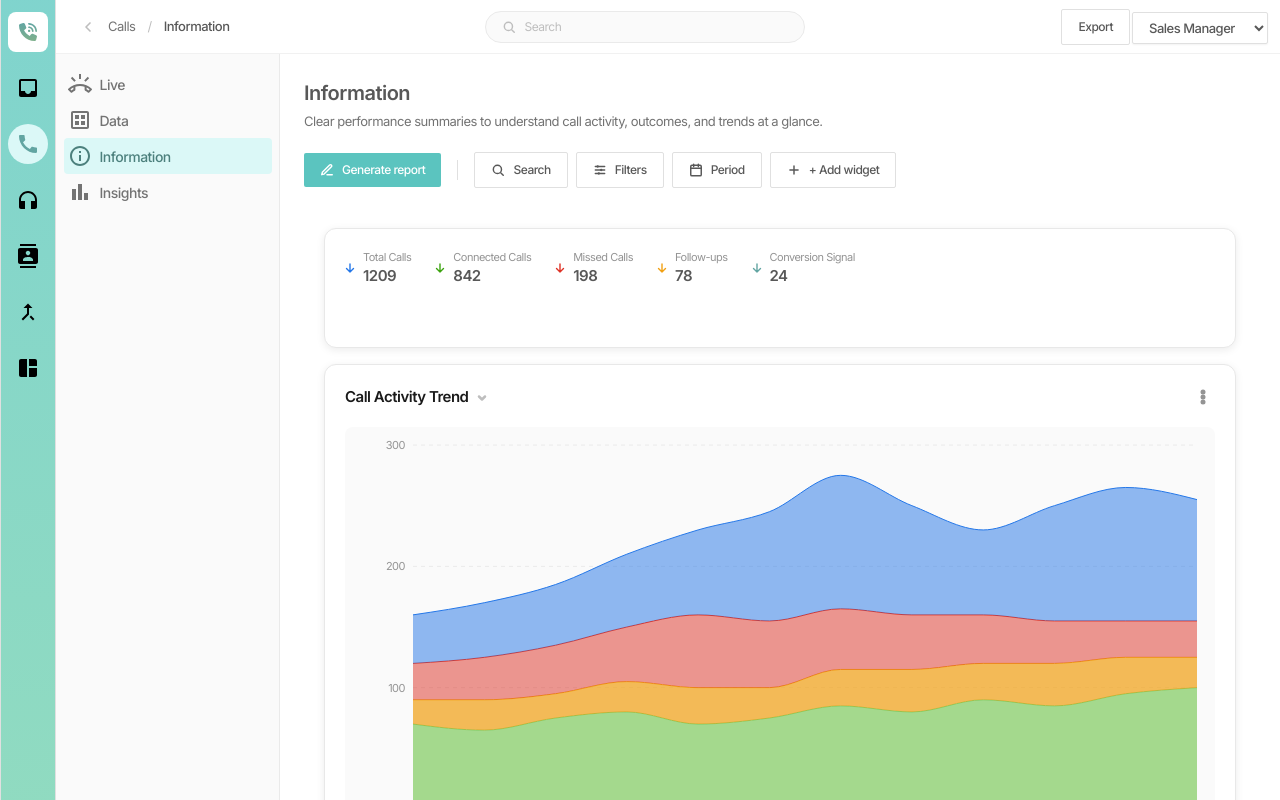
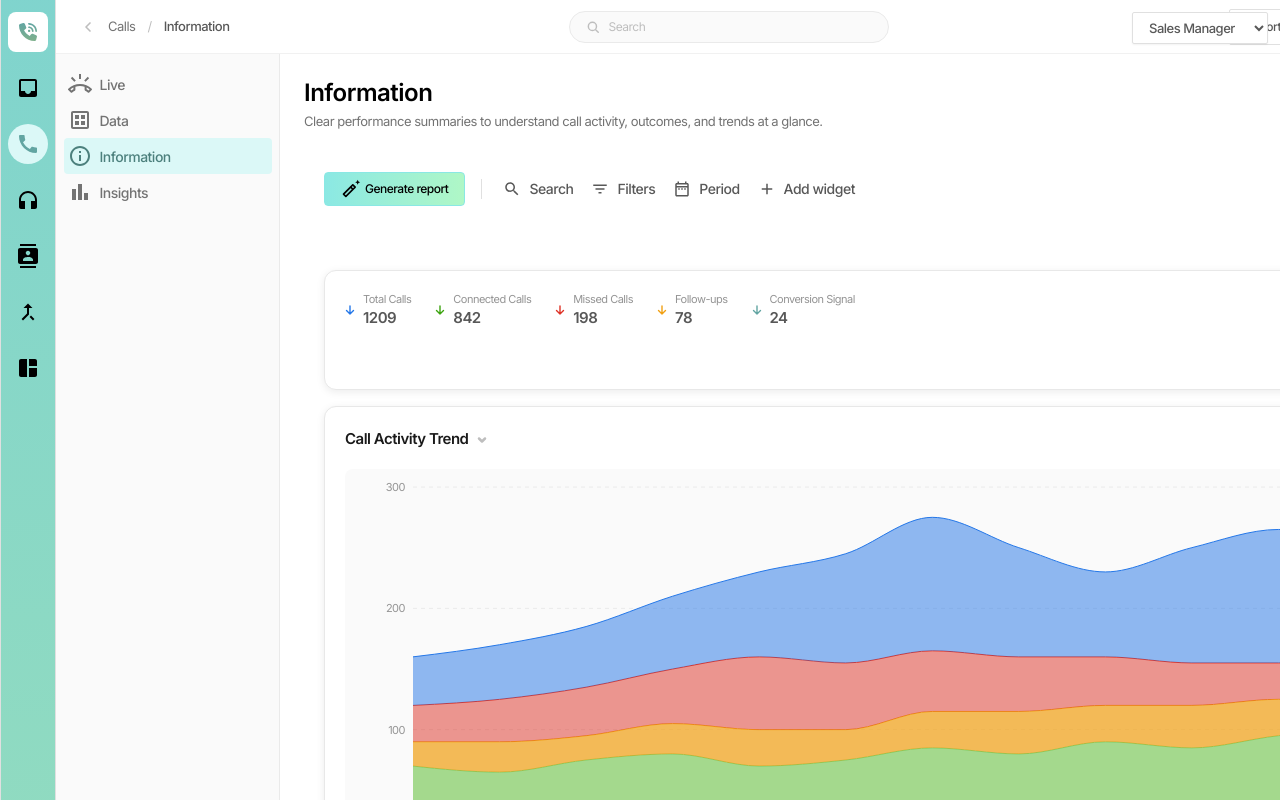
Before and after one commit to le-Affan/closiro-frontend, a React (Create React App) app: page / in a window 1280 px wide. Shown: the top 800 px of the page. Built offline with nearby package versions, Linux system fonts and the light colour scheme.

Commit message:
refactor: page header fixed

```diff
--- a/src/components/PageHeader.jsx
+++ b/src/components/PageHeader.jsx
@@ -1,5 +1,25 @@
 import { useState, useRef, useEffect } from 'react';
+import AutoFixNormalOutlinedIcon from '@mui/icons-material/AutoFixNormalOutlined';
+import SearchIcon from '@mui/icons-material/Search';
+import FilterListIcon from '@mui/icons-material/FilterList';
+import DateRangeOutlinedIcon from '@mui/icons-material/DateRangeOutlined';
+import AddIcon from '@mui/icons-material/Add';
+import SettingsOutlinedIcon from '@mui/icons-material/SettingsOutlined';
 import { DownArrow } from './SharedUI';
+
+const TOOLBAR_BTN_STYLE = {
+  padding: '4px 5px',
+  borderRadius: 4,
+  border: 'none',
+  background: 'transparent',
+  display: 'flex',
+  alignItems: 'center',
+  gap: 8,
+  fontFamily: 'Inter',
+  fontSize: 14,
+  fontWeight: 500,
+  color: '#585858',
+};
 
 const PROFILE_CARDS = {
   'Sales Agent': ['My Stats', 'Personal Targets', 'My Pipeline', 'My Performance'],
@@ -44,13 +64,21 @@ const GenerateReportButton = ({ selectedProfile }) => {
     <>
       <button
         onClick={() => setOpen(true)}
-        className="bg-[#5bc4bf] hover:bg-[#4aada8] text-white text-[12px] font-medium rounded-sm px-4 py-2 flex items-center gap-2 transition-colors duration-150"
+        style={{
+          padding: '6px 16px',
+          display: 'flex',
+          flexDirection: 'column',
+          justifyContent: 'center',
+          alignItems: 'center',
+          borderRadius: 4,
+          border: '1px solid #8ae8e4',
+          background: 'linear-gradient(92deg, #8ae8e4 -2.05%, #b1f8c5 104.42%)',
+        }}
       >
-        <svg width="14" height="14" viewBox="0 0 24 24" fill="none">
-          <path d="M12 20h9" stroke="#ffffff" strokeWidth="2.5" strokeLinecap="round" strokeLinejoin="round" />
-          <path d="M16.5 3.5a2.121 2.121 0 013 3L7 19l-4 1 1-4 12.5-12.5z" stroke="#ffffff" strokeWidth="2.5" strokeLinecap="round" strokeLinejoin="round" />
-        </svg>
-        Generate report
+        <div style={{ display: 'flex', flexDirection: 'row', alignItems: 'center', gap: 4 }}>
+          <AutoFixNormalOutlinedIcon sx={{ fontSize: 20 }} style={{ color: '#000000' }} />
+          <span style={{ fontFamily: 'Inter', color: '#000000', fontSize: 12, fontWeight: 500 }}>Generate report</span>
+        </div>
       </button>
       {open && (
         <div className="fixed inset-0 bg-black/40 flex items-center justify-center z-[9998]">
@@ -164,14 +192,8 @@ const SearchActionButton = ({ query, setQuery }) => {
   }
 
   return (
-    <button
-      onClick={() => setOpen(true)}
-      className="text-[12px] font-medium text-[#585858] border border-[#e0e0e0] rounded-sm px-4 py-2 flex items-center gap-2 hover:bg-[#f4f6f8] transition-colors duration-150"
-    >
-      <svg width="14" height="14" viewBox="0 0 24 24" fill="none">
-        <circle cx="11" cy="11" r="7" stroke="#585858" strokeWidth="2.5" />
-        <path d="M21 21l-4-4" stroke="#585858" strokeWidth="2.5" strokeLinecap="round" />
-      </svg>
+    <button onClick={() => setOpen(true)} style={TOOLBAR_BTN_STYLE}>
+      <SearchIcon sx={{ fontSize: 18 }} style={{ color: '#585858' }} />
       Search
     </button>
   );
@@ -205,16 +227,8 @@ const FiltersActionButton = () => {
 
   return (
     <div className="relative" ref={ref}>
-      <button
-        onClick={() => setOpen((o) => !o)}
-        className="text-[12px] font-medium text-[#585858] border border-[#e0e0e0] rounded-sm px-4 py-2 flex items-center gap-2 hover:bg-[#f4f6f8] transition-colors duration-150"
-      >
-        <svg width="14" height="14" viewBox="0 0 24 24" fill="none">
-          <path d="M4 6h16M8 6v0M4 12h16M14 12v0M4 18h16M10 18v0" stroke="#585858" strokeWidth="2.5" strokeLinecap="round" strokeLinejoin="round" />
-          <circle cx="8" cy="6" r="2" fill="#585858" />
-          <circle cx="14" cy="12" r="2" fill="#585858" />
-          <circle cx="10" cy="18" r="2" fill="#585858" />
-        </svg>
+      <button onClick={() => setOpen((o) => !o)} style={TOOLBAR_BTN_STYLE}>
+        <FilterListIcon sx={{ fontSize: 18 }} style={{ color: '#585858' }} />
         Filters
         {activeCount > 0 && (
           <span className="bg-[#7ed3cf] text-white text-[10px] font-semibold rounded-full w-4 h-4 flex items-center justify-center">
@@ -257,14 +271,8 @@ const PeriodActionButton = () => {
 
   return (
     <div className="relative" ref={ref}>
-      <button
-        onClick={() => setOpen((o) => !o)}
-        className="text-[12px] font-medium text-[#585858] border border-[#e0e0e0] rounded-sm px-4 py-2 flex items-center gap-2 hover:bg-[#f4f6f8] transition-colors duration-150"
-      >
-        <svg width="14" height="14" viewBox="0 0 24 24" fill="none">
-          <rect x="3" y="4" width="18" height="18" rx="2" stroke="#585858" strokeWidth="2.5" />
-          <path d="M3 9h18M8 2v4M16 2v4" stroke="#585858" strokeWidth="2.5" strokeLinecap="round" />
-        </svg>
+      <button onClick={() => setOpen((o) => !o)} style={TOOLBAR_BTN_STYLE}>
+        <DateRangeOutlinedIcon sx={{ fontSize: 18 }} style={{ color: '#585858' }} />
         {label}
       </button>
       {open && (
@@ -331,14 +339,9 @@ const AddWidgetActionButton = ({ selectedProfile }) => {
 
   return (
     <>
-      <button
-        onClick={() => setOpen(true)}
-        className="text-[12px] font-medium text-[#585858] border border-[#e0e0e0] rounded-sm px-4 py-2 flex items-center gap-2 hover:bg-[#f4f6f8] transition-colors duration-150"
-      >
-        <svg width="14" height="14" viewBox="0 0 24 24" fill="none">
-          <path d="M12 5v14M5 12h14" stroke="#585858" strokeWidth="2.5" strokeLinecap="round" />
-        </svg>
-        + Add widget
+      <button onClick={() => setOpen(true)} style={TOOLBAR_BTN_STYLE}>
+        <AddIcon sx={{ fontSize: 18 }} style={{ color: '#585858' }} />
+        Add widget
       </button>
       {open && (
         <div className="fixed inset-0 z-[9998]" onClick={() => setOpen(false)}>
@@ -385,7 +388,9 @@ const PageHeader = ({ selectedProfile }) => {
     <>
       {/* Header */}
       <div>
-        <h1 className="text-[20px] font-semibold text-[#585858]">Information</h1>
+        <div style={{ width: 1120, height: 30, display: 'flex', justifyContent: 'space-between', alignItems: 'center', alignSelf: 'stretch', gap: 8 }}>
+          <h1 style={{ fontFamily: 'Inter', fontSize: 24, fontWeight: 600, color: '#000000' }}>Information</h1>
+        </div>
         <p className="text-[13px] text-[#737373] mt-1">
           Clear performance summaries to understand call activity, outcomes, and trends at a glance.
         </p>
@@ -395,6 +400,7 @@ const PageHeader = ({ selectedProfile }) => {
       </div>
 
       {/* Action bar */}
+      <div style={{ padding: '20px 20px 24px 20px', display: 'flex', justifyContent: 'space-between', alignItems: 'center', alignSelf: 'stretch' }}>
         <div className="flex items-center gap-2">
           <GenerateReportButton selectedProfile={selectedProfile} />
           <div className="w-px h-5 bg-[#e0e0e0] mx-2" />
@@ -402,6 +408,10 @@ const PageHeader = ({ selectedProfile }) => {
           <FiltersActionButton />
           <PeriodActionButton />
           <AddWidgetActionButton selectedProfile={selectedProfile} />
+        </div>
+        <button style={{ border: 'none', background: 'transparent', padding: '4px 5px', borderRadius: 4, display: 'flex', alignItems: 'center' }}>
+          <SettingsOutlinedIcon sx={{ fontSize: 20 }} style={{ color: '#585858' }} />
+        </button>
       </div>
 
       {searchQuery && (
```
Lines whose indentation alone changed are shown as unchanged.
